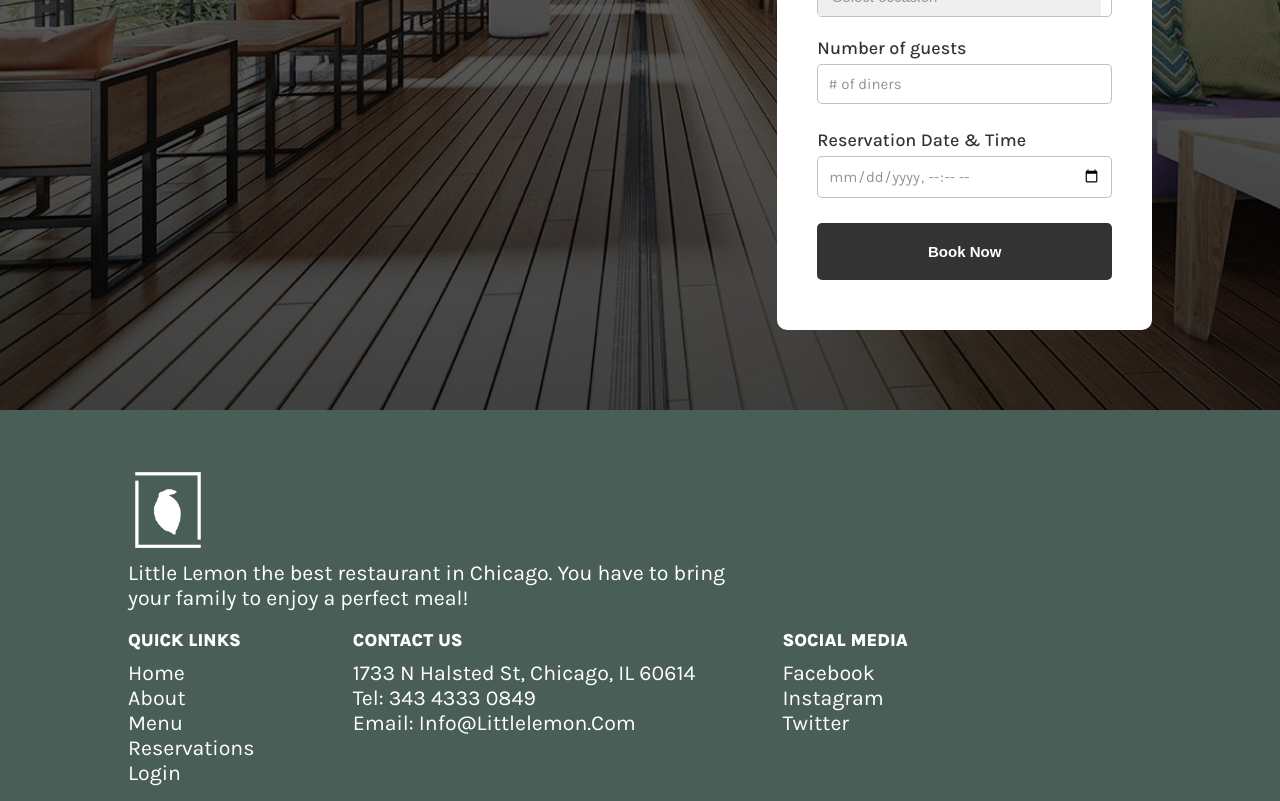
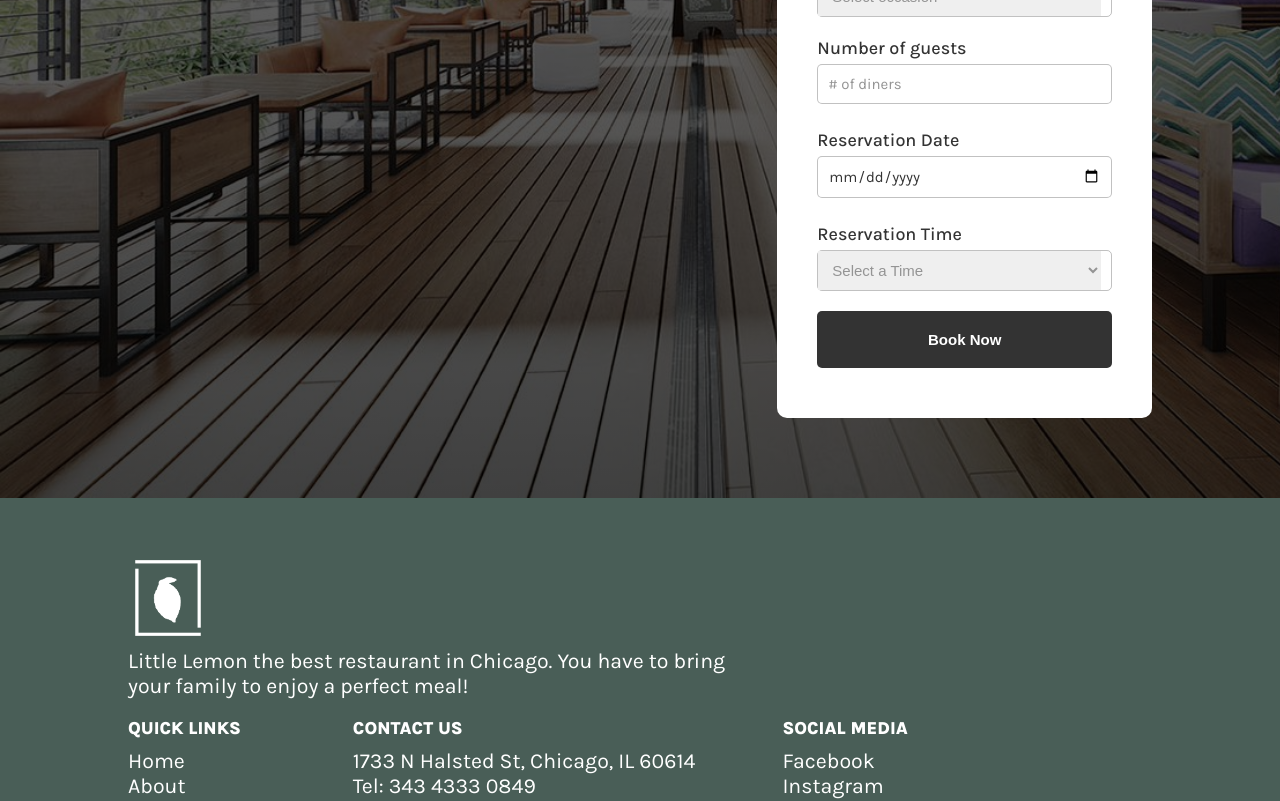
Before and after one commit to FabianJAyala/my-app, a React (Create React App) app: page /reservations in a window 1280 px wide. Shown: the part 680-1481 px from the top of the page. Built offline with nearby package versions, Linux system fonts and the light colour scheme; a web font is replaced by a local one.

Commit message:
API implementation

```diff
--- a/package.json
+++ b/package.json
@@ -3,6 +3,7 @@
   "version": "0.1.0",
   "private": true,
   "dependencies": {
+    "@babel/plugin-proposal-private-property-in-object": "^7.21.11",
     "@expo-google-fonts/markazi-text": "^0.2.3",
     "@hookform/resolvers": "^3.1.1",
     "@testing-library/jest-dom": "^5.16.5",
--- a/public/index.html
+++ b/public/index.html
@@ -1,4 +1,5 @@
 <!DOCTYPE html>
+<script src="https://raw.githubusercontent.com/Meta-Front-End-Developer-PC/capstone/master/api.js"></script>
 <html lang="en">
   <head>
     <meta charset="utf-8" />
--- /dev/null
+++ b/src/API/Api.js
@@ -0,0 +1,26 @@
+export const seededRandom = function (seed) {
+    var m = 2**35 - 31;
+    var a = 185852;
+    var s = seed % m;
+    return function () {
+        return (s = s * a % m) / m;
+    };
+  }
+
+  export const fetchAPI = function(date) {
+    let result = [];
+    let random = seededRandom(date.getDate());
+
+    for(let i = 17; i <= 23; i++) {
+        if(random() < 0.5) {
+            result.push(i + ':00');
+        }
+        if(random() < 0.5) {
+            result.push(i + ':30');
+        }
+    }
+    return result;
+  };
+  export const submitAPI = function(formData) {
+    return true;
+  };
--- a/src/App.js
+++ b/src/App.js
@@ -1,15 +1,38 @@
 import React from "react";
 import Home from "./routes/Home";
 import Reservations from "./routes/Reservations";
-
-import {Route, Routes} from "react-router-dom";
+import { Routes, Route, useNavigate } from "react-router-dom";
+import { useReducer} from "react";
+import { fetchAPI, submitAPI } from "./API/Api"
 
 function App() {
+
+  const initialState = {availableTimes:  fetchAPI(new Date())}
+  const [state, dispatch] = useReducer(updateTimes, initialState);
+
+  function updateTimes(state, date) {
+      return {availableTimes: fetchAPI(new Date(date))}
+  }
+  const navigate = useNavigate();
+  function submitForm (formData) {
+      if (submitAPI(formData)) {
+          navigate("/confirmed")
+      }
+  }
+
   return (
     <>
       <Routes>
-        <Route path = "/" element = {<Home />}/>
-        <Route path = "/reservations" element = {<Reservations />}/>
+        <Route path = "/" element = {<Home/>}/>
+        <Route
+          path = "/reservations"
+          element = {
+            <Reservations
+              availableTimes={state}
+              dispatch={dispatch}
+              submitForm={submitForm}
+            />
+          }/>
       </Routes>
     </>
   );
--- a/src/components/Footer.js
+++ b/src/components/Footer.js
@@ -14,10 +14,10 @@ const Footer = () => {
                         <h5>QUICK LINKS</h5>
                         <ul>
                             <li><a href="/">Home</a></li>
-                            <li><a href="#">About</a></li>
-                            <li><a href="#">Menu</a></li>
+                            <li>About</li>
+                            <li>Menu</li>
                             <li><a href="/reservations">Reservations</a></li>
-                            <li><a href="#">login</a></li>
+                            <li>login</li>
                         </ul>
                     </div>
                     <div>
@@ -31,9 +31,9 @@ const Footer = () => {
                     <div>
                         <h5>SOCIAL MEDIA</h5>
                         <ul>
-                            <li><a href="#">Facebook</a></li>
-                            <li><a href="#">Instagram</a></li>
-                            <li><a href="#">Twitter</a></li>
+                            <li>Facebook</li>
+                            <li>Instagram</li>
+                            <li>Twitter</li>
                         </ul>
                     </div>
             </div>
--- a/src/components/Form.js
+++ b/src/components/Form.js
@@ -1,32 +1,31 @@
 import React from 'react';
 import "./styles/ReservationsPage.css";
 import {useForm} from "react-hook-form";
-import { yupResolver } from "@hookform/resolvers/yup"
+import { yupResolver } from "@hookform/resolvers/yup";
 import * as yup from "yup";
 
 const schema = yup.object({
     name: yup.string().required("Full name is required"),
     email: yup.string().required("Email is required").email("Please enter a valid email"),
     phone: yup.string().required("Phone number is required").matches(/\(?\d{3}\)?-? *\d{3}-? *-?\d{4}/, "Phone number is not valid"),
-    guests: yup.number().min(1, "There must be at least 1 guest").required("Please specify number of diners"),
-    date: yup.string().required("Please select date and time"),
+    guests: yup.number().required("Please specify number of diners"),
+    date: yup.string().required("Please select a date"),
+    time: yup.string().required("Please select a time"),
 })
 
-function Form() {
+function Form(props) {
 
-
-    const { handleSubmit, register, formState: { errors } } = useForm({
-        resolver: yupResolver(schema)
+    const { handleSubmit, register, reset, formState: { errors } } = useForm({
+        resolver: yupResolver(schema),
     })
-
-    console.log(errors)
-
-    const formSubmit = (data) => {
-        console.table(data)
+    const onSubmit = (data, e) => {
+        alert(`Thanks ${data.name}, we have booked your reservation.`);
+        reset();
     }
+    const onError = (errors, e) => alert("Please make sure the form is correctly filled before submitting.");
 
     return (
-        <form onSubmit={handleSubmit(formSubmit)}>
+        <form onSubmit={handleSubmit(onSubmit, onError)}>
             <fieldset>
                 <div className="field">
                     <label htmlFor="name">Full Name</label>
@@ -61,10 +60,21 @@ function Form() {
                     <span className="error-message">{errors.guests?.message}</span>
                 </div>
                 <div className="field">
-                    <label htmlFor="date">Reservation Date & Time</label>
-                    <input type="datetime-local" name="date" {...register("date")} />
+                    <label htmlFor="date">Reservation Date</label>
+                    <input type="date" name="date" {...register("date")} />
                     <span className="error-message">{errors.date?.message}</span>
                 </div>
+                <div className="field occasion">
+                    <label htmlFor="time">Reservation Time</label>
+                    <div className="options">
+                        <select id="time" {...register("time")}>
+                            <option value="">Select a Time</option>
+                            {props.availableTimes.availableTimes.map(availableTimes => {return <option key={availableTimes}>{availableTimes}</option>})}
+                        </select>
+                        <span className="error-message">{errors.time?.message}</span>
+                    </div>
+                </div>
+
                 <button className="reserve-btn" type="submit">Book Now</button>
             </fieldset>
         </form>
--- a/src/components/Header.js
+++ b/src/components/Header.js
@@ -1,9 +1,8 @@
-import React, { useState} from 'react';
+import React, { useState, useEffect} from 'react';
 import "../components/styles/Header.css"
 import Logo from "../components/assets/logo.jpg"
 import { NavLink } from 'react-router-dom';
 import { AiOutlineClose, AiOutlineMenu } from "react-icons/ai";
-
 
 const Header = () => {
 
--- a/src/components/ReservationsPage.js
+++ b/src/components/ReservationsPage.js
@@ -2,8 +2,7 @@ import React from 'react';
 import "./styles/ReservationsPage.css";
 import Form from './Form';
 
-function ReservationsPage() {
-
+function ReservationsPage(props){
   return (
     <div className="res-content-wrapper">
         <div className="res-content-container">
@@ -15,7 +14,7 @@ function ReservationsPage() {
             <div className="form">
                 <h1>Reserve a Table</h1>
                 <p>Please fill in with your information and book your reservation at Little Lemon.</p>
-                <Form />
+                <Form availableTimes={props.availableTimes} dispatch={props.dispatch} submitForm={props.submitForm}/>
             </div>
         </div>
     </div>
--- a/src/components/styles/Header.css
+++ b/src/components/styles/Header.css
@@ -1,5 +1,6 @@
 header {
     display: flex;
+    position: fixed;
     align-items: center;
     justify-content: space-between;
     padding: 10px 0;
--- a/src/components/styles/ReservationsPage.css
+++ b/src/components/styles/ReservationsPage.css
@@ -126,8 +126,6 @@ select {
     margin-top: 5px;
 }
 
-
-
 @media screen and (max-width: 1024px) {
     .res-content-container {
         flex-direction: column;
--- a/src/routes/Reservations.js
+++ b/src/routes/Reservations.js
@@ -3,11 +3,11 @@ import HeaderElement from '../components/HeaderElement';
 import Footer from '../components/Footer';
 import ReservationsPage from '../components/ReservationsPage';
 
-const Reservations = () => {
+const Reservations = (props) => {
   return (
     <div>
       <HeaderElement />
-      <ReservationsPage />
+      <ReservationsPage availableTimes={props.availableTimes} dispatch={props.dispatch} submitForm={props.submitForm}/>
       <Footer />
     </div>
   )
```
Also changed, not shown: 1 other file (tests, documents, lock files or other folders).
